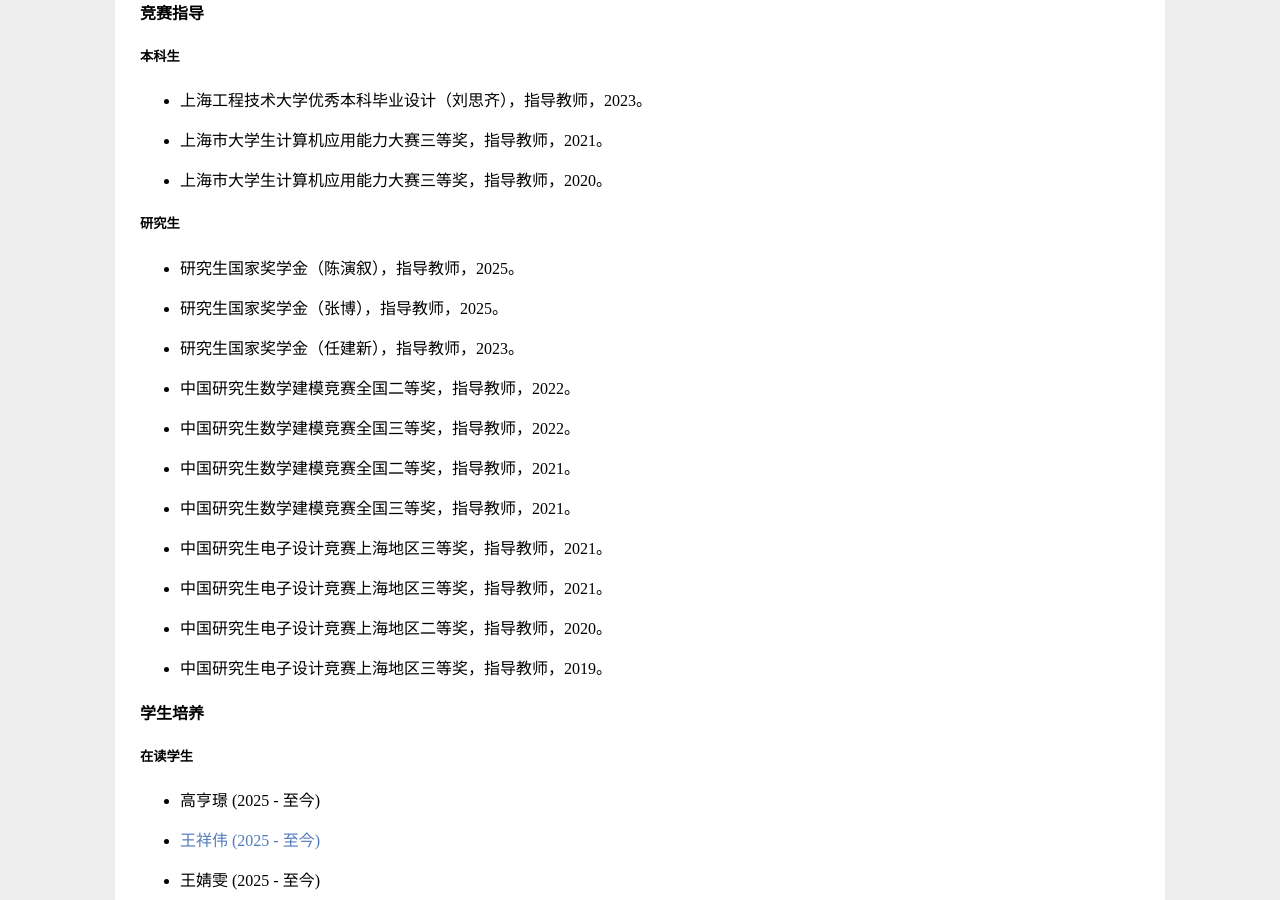
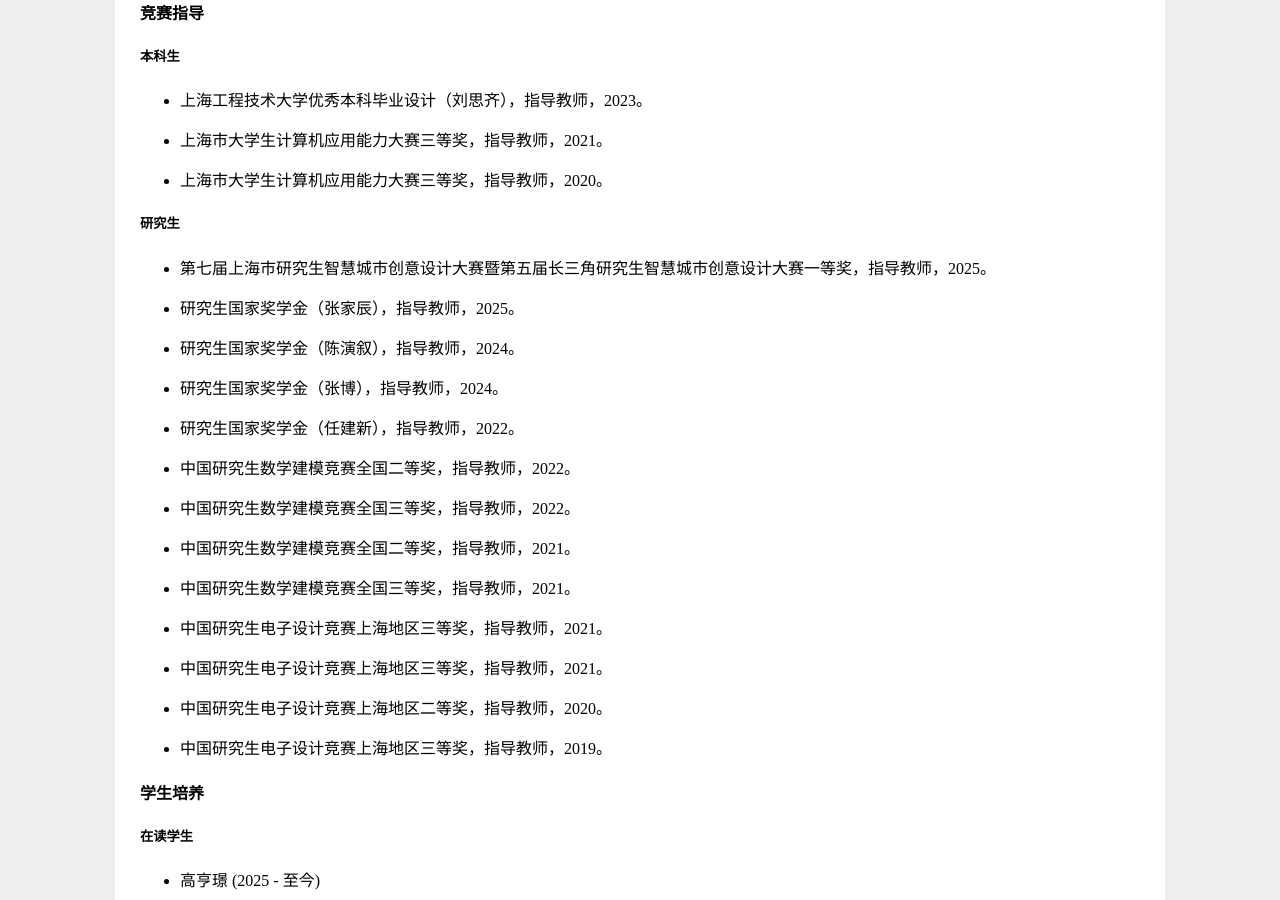
Before and after one commit to X-Lab-CN/introduce, a Jekyll site: the page introduce.html, which Jekyll copies as it is, in a window 1280 px wide and 900 px high, scrolled down 7939 px. Built offline with Jekyll 4.4.1, drawn with Linux system fonts in a browser that asks for light colours.

Commit message:
Update introduce.html

```diff
--- a/introduce.html
+++ b/introduce.html
@@ -772,14 +772,20 @@
         </ul>
         <h5>研究生</h5>
         <ul>
-	    <li>
-                <p>研究生国家奖学金（陈演叙），指导教师，2025。</p>
+			<li>
+                <p>第七届上海市研究生智慧城市创意设计大赛暨第五届长三角研究生智慧城市创意设计大赛一等奖，指导教师，2025。</p>
             </li>
-	    <li>
-                <p>研究生国家奖学金（张博），指导教师，2025。</p>
+			<li>
+                <p>研究生国家奖学金（张家辰），指导教师，2025。</p>
+            </li>
+	        <li>
+                <p>研究生国家奖学金（陈演叙），指导教师，2024。</p>
+            </li>
+	        <li>
+                <p>研究生国家奖学金（张博），指导教师，2024。</p>
             </li>
             <li>
-                <p>研究生国家奖学金（任建新），指导教师，2023。</p>
+                <p>研究生国家奖学金（任建新），指导教师，2022。</p>
             </li>
             <li>
                 <p>中国研究生数学建模竞赛全国二等奖，指导教师，2022。</p>
```
